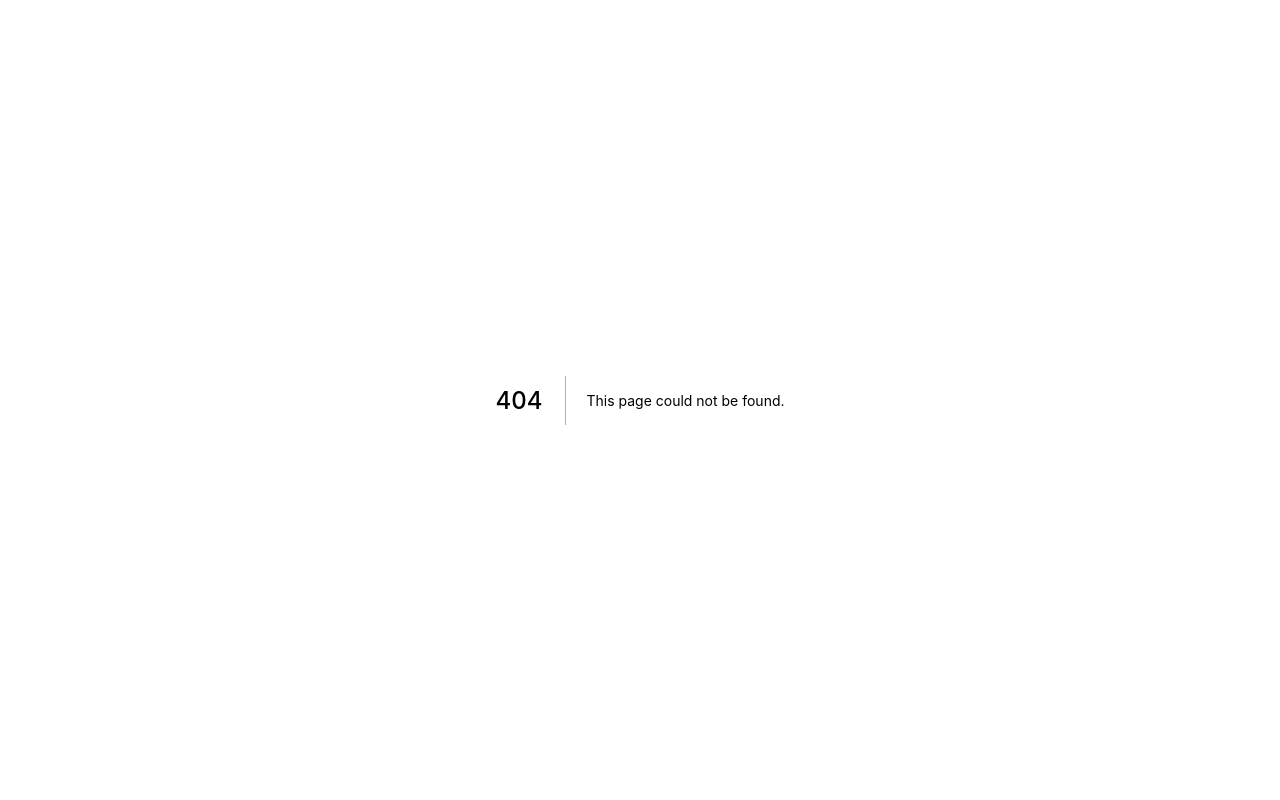
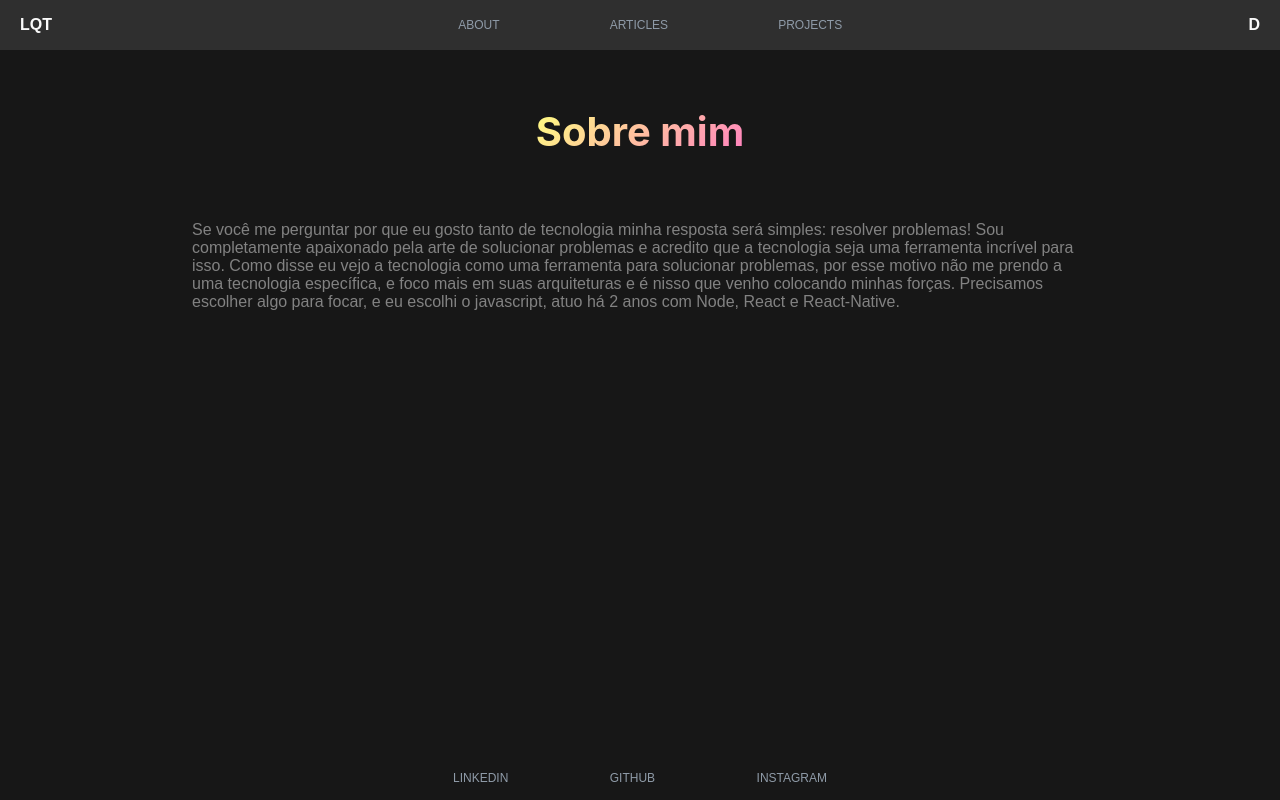
Before and after one commit to lucascruz18/lucascruz.me, a Next.js app: page /about in a window 1280 px wide. Before the commit this address had no page. Built offline with nearby package versions, Linux system fonts and the light colour scheme.

Commit message:
feat: add about page

```diff
--- /dev/null
+++ b/src/pages/about.tsx
@@ -0,0 +1,33 @@
+import React, {useEffect} from 'react'
+import Head from 'next/head';
+
+import Header from '../components/Header'
+import Footer from '../components/Footer'
+
+import {Container, Main, Title, Description} from '../styles/pages/About'
+
+export default function Home() {
+  return (
+    <Container>
+      <Head>
+        <title>Lucas Cruz | Sobre mim</title>
+        <link rel="icon" href="/favicon.ico" />
+      </Head>
+
+      <Header />
+
+      <Main>
+        <Title>Sobre mim</Title>
+
+        <Description>
+          Se você me perguntar por que eu gosto tanto de tecnologia minha resposta será simples: resolver problemas!
+          Sou completamente apaixonado pela arte de solucionar problemas e acredito que a tecnologia seja uma ferramenta incrível para isso.
+          Como disse eu vejo a tecnologia como uma ferramenta para solucionar problemas, por esse motivo não me prendo a uma tecnologia específica, e foco mais em suas arquiteturas e é nisso que venho colocando minhas forças.
+          Precisamos escolher algo para focar, e eu escolhi o <a>javascript</a>, atuo há 2 anos com Node, React e React-Native.
+        </Description>
+      </Main>
+
+      <Footer />
+    </Container>
+  );
+}
--- /dev/null
+++ b/src/styles/pages/About.ts
@@ -0,0 +1,46 @@
+import styled from 'styled-components'
+
+export const Container = styled.div`
+  flex: 1;
+  min-height: 100vh;
+  display: flex;
+  flex-direction: column;
+  align-items: center;
+  justify-content: space-between;
+  background: #171717;
+  width: 100%;
+`
+
+export const Main = styled.main`
+  display: flex;
+  align-items: center;
+  justify-content: start;
+  flex-direction: column;
+  width: 100%;
+  margin-bottom: 30%;
+`;
+
+export const Title = styled.h1`
+  font-size: 40px;
+  background-image: linear-gradient(135deg, rgb(255, 255, 128) 0px, rgb(255, 128, 191) 100%);
+  background-size: 100%;
+  background-clip: text;
+  -webkit-background-clip: text;
+  -moz-background-clip: text;
+  -webkit-text-fill-color: transparent;
+  -moz-text-fill-color: transparent;
+  -webkit-box-decoration-break: clone;
+  -webkit-background-clip: text;
+  -webkit-text-fill-color: transparent;
+  margin-bottom: 50px;
+`
+
+export const Description = styled.p`
+  color: #828282;
+  font-size: 16px;
+  text-align: left;
+  font-family: Arial, Helvetica, sans-serif;
+
+  margin-top: 15px;
+  width: 70%;
+`;
```
